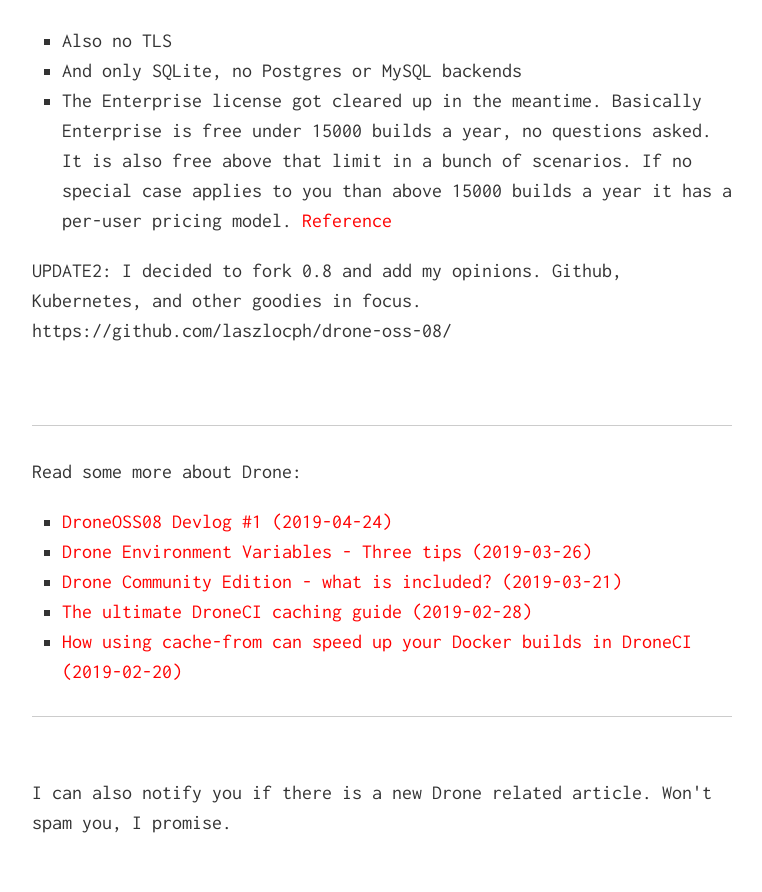
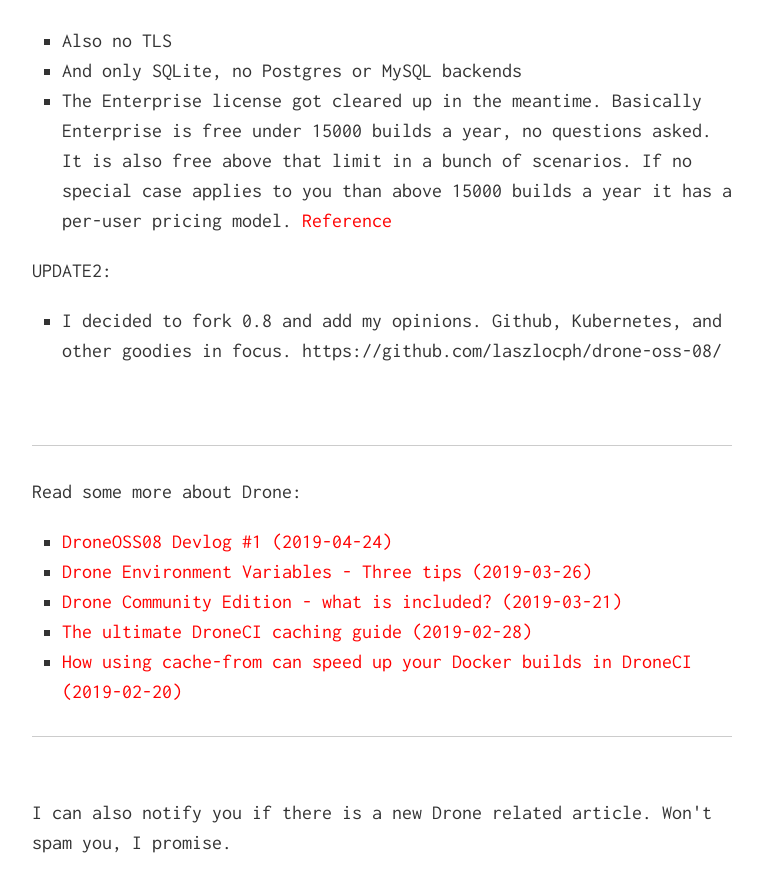
Before and after one commit to laszlocph/website, a Jekyll site: the page built from _posts/2019-03-21-Drone-Community-Edition-what-is-included.md, in a window 1280 px wide and 900 px high, scrolled down 3438 px. Shown: the top 892 px of the window, without its empty margins (258-1020 px from the left). Built offline with Jekyll 4.4.1, drawn with Linux system fonts in a browser that asks for light colours; nearby versions of some CDN libraries.

```diff
--- a/_posts/2019-03-21-Drone-Community-Edition-what-is-included.md
+++ b/_posts/2019-03-21-Drone-Community-Edition-what-is-included.md
@@ -86,4 +86,4 @@ UPDATE:
 - The Enterprise license got cleared up in the meantime. Basically Enterprise is free under 15000 builds a year, no questions asked. It is also free above that limit in a bunch of scenarios. If no special case applies to you than above 15000 builds a year it has a per-user pricing model. [Reference](https://discourse.drone.io/t/licensing-and-subscription-faq/3839)
 
 UPDATE2:
-I decided to fork 0.8 and add my opinions. Github, Kubernetes, and other goodies in focus. https://github.com/laszlocph/drone-oss-08/
+- I decided to fork 0.8 and add my opinions. Github, Kubernetes, and other goodies in focus. https://github.com/laszlocph/drone-oss-08/
```
